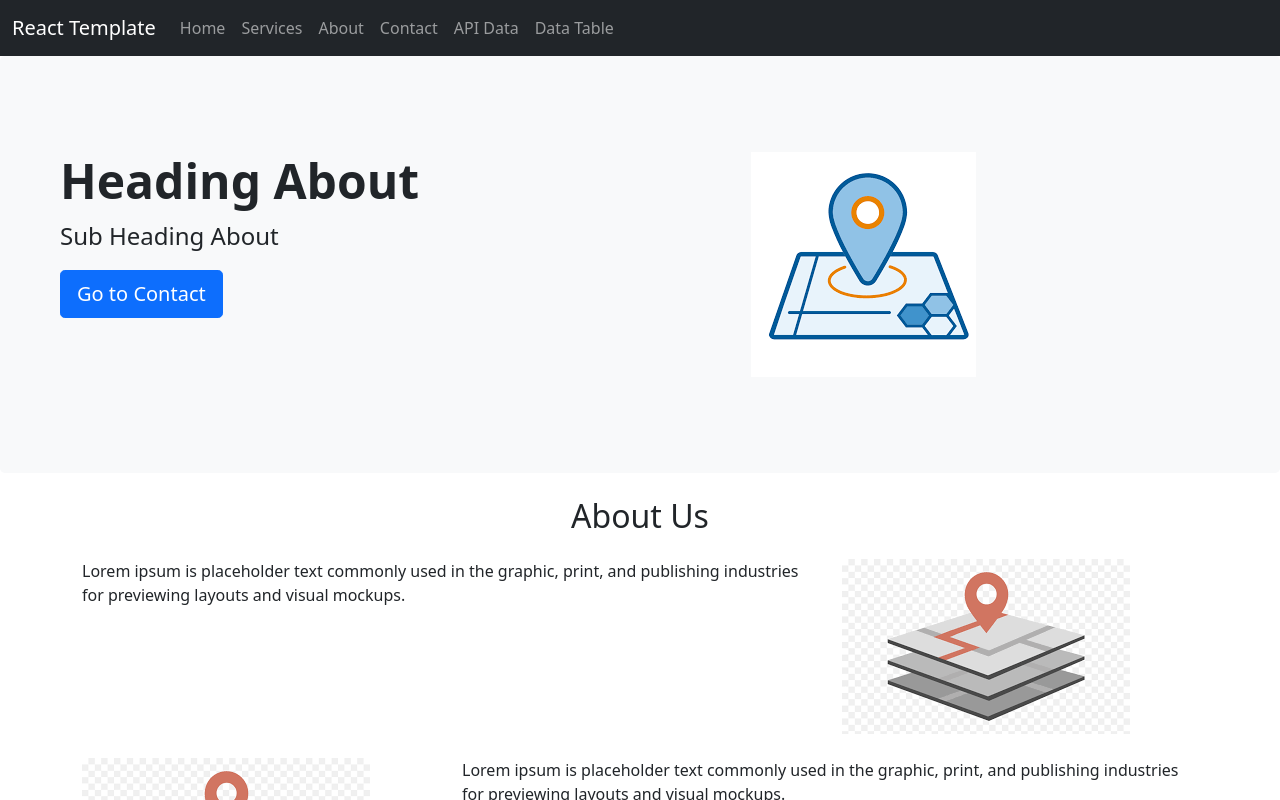
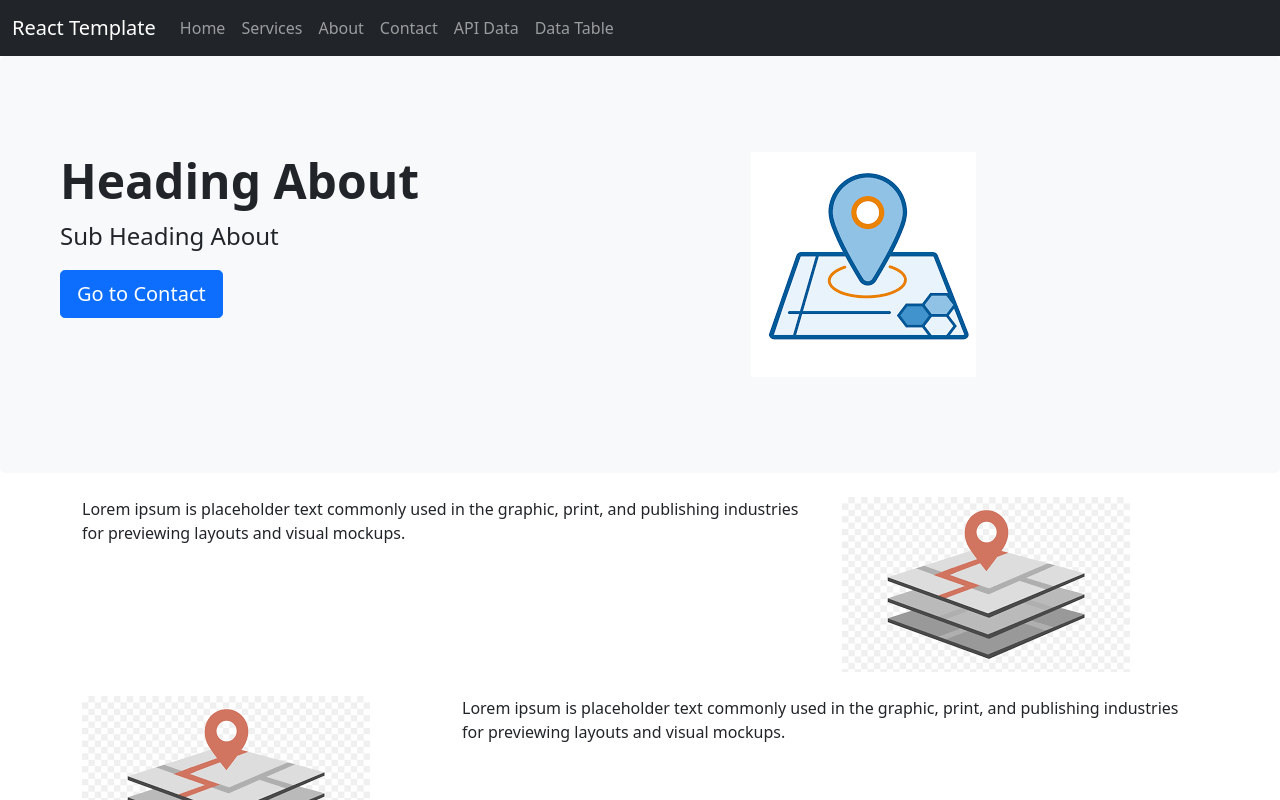
Before and after one commit to niteh/ReactWeb, a React (Create React App) app: page /about in a window 1280 px wide. Shown: the top 800 px of the page. Built offline with nearby package versions, Linux system fonts and the light colour scheme; the HTML template or start-up script is replaced by a standard one.

Commit message:
remove heading

```diff
--- a/src/About.jsx
+++ b/src/About.jsx
@@ -17,7 +17,7 @@ const About = () => {
     <>
 
    <Jumbotron headertext="Heading About" imgSrc={web} visit="/contact" subheadertext="Sub Heading About" btnName="Go to Contact" />
-   <Heading heading="About Us" />
+
    <SampleContent imgSrc={webFirst} contentText="Lorem ipsum is placeholder text commonly used in the graphic, print, and publishing industries for previewing layouts and visual mockups."/>
     </>
   );
```
